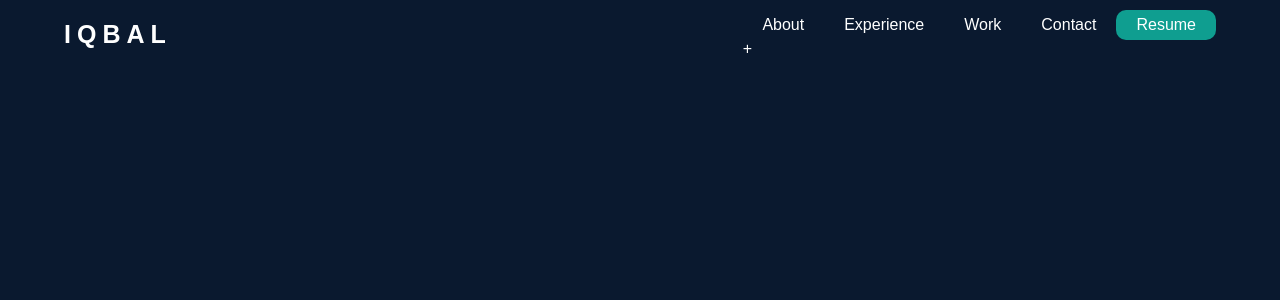
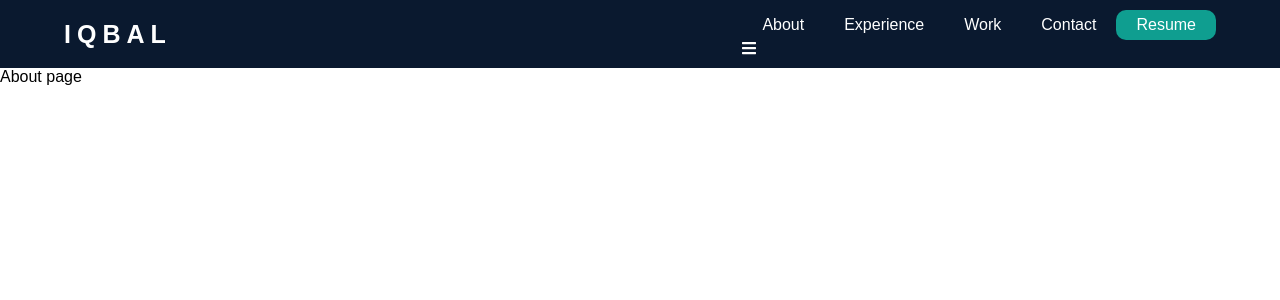
Before and after one commit to ikbalrazu/MyPortfolio, a React (Create React App) app: page / in a window 1280 px wide. Shown: the top 300 px of the page. Built offline with nearby package versions, Linux system fonts and the light colour scheme.

Commit message:
add route and working for header mobile responsive

```diff
--- a/package.json
+++ b/package.json
@@ -3,11 +3,15 @@
   "version": "0.1.0",
   "private": true,
   "dependencies": {
+    "@fortawesome/fontawesome-svg-core": "^1.2.36",
+    "@fortawesome/free-solid-svg-icons": "^5.15.4",
+    "@fortawesome/react-fontawesome": "^0.1.16",
     "@testing-library/jest-dom": "^5.14.1",
     "@testing-library/react": "^12.0.0",
     "@testing-library/user-event": "^13.2.1",
     "react": "^17.0.2",
     "react-dom": "^17.0.2",
+    "react-router-dom": "^6.2.1",
     "react-scripts": "5.0.0",
     "web-vitals": "^2.1.0"
   },
--- a/src/App.js
+++ b/src/App.js
@@ -1,9 +1,24 @@
 import './App.css';
 import Header from './components/Header';
+import {BrowserRouter,Routes,Route} from 'react-router-dom';
+import About from './components/About';
+import Contact from './components/Contact';
+import Experience from './components/Experience';
+import Work from './components/Work';
+import ErrorPage from './components/ErrorPage';
 
 function App() {
   return (
+    <BrowserRouter>
       <Header/>
+      <Routes>
+        <Route path="/" element={<About/>}/>
+        <Route path="/contact" element={<Contact/>}/>
+        <Route path="/experience" element={<Experience/>}/>
+        <Route path="/work" element={<Work/>}/>
+        <Route path="*" element={<ErrorPage/>}/>
+      </Routes>
+    </BrowserRouter>
   );
 }
 
--- /dev/null
+++ b/src/components/About.js
@@ -0,0 +1,8 @@
+
+import React from 'react';
+
+function About() {
+  return <div>About page</div>;
+}
+
+export default About;
--- /dev/null
+++ b/src/components/Contact.js
@@ -0,0 +1,7 @@
+import React from 'react';
+
+function Contact() {
+  return <div>Contact page</div>;
+}
+
+export default Contact;
--- /dev/null
+++ b/src/components/ErrorPage.js
@@ -0,0 +1,7 @@
+import React from 'react';
+
+function ErrorPage() {
+  return <div>ErrorPage page</div>;
+}
+
+export default ErrorPage;
--- /dev/null
+++ b/src/components/Experience.js
@@ -0,0 +1,12 @@
+import React, { useEffect } from 'react';
+
+const Experience = () => {
+
+    return (
+        <div>
+            this is experience page
+        </div>
+    )
+}
+
+export default Experience;
--- a/src/components/Header.js
+++ b/src/components/Header.js
@@ -1,5 +1,8 @@
 import '../styles/header.css';
 import React,{useState} from 'react';
+import {FontAwesomeIcon} from '@fortawesome/react-fontawesome';
+import {faBars,faTimes} from '@fortawesome/free-solid-svg-icons';
+import { Link } from 'react-router-dom';
 
 const Header = () =>{
 
@@ -16,15 +19,21 @@ const Header = () =>{
             </div>
             <div>
             <ul className="navbar_ul">
-                <li><a href="#">About</a></li>
-                <li><a href="#">Experience</a></li>
+                <li>
+                    <Link to="/">About</Link>
+                    {/* <a href="#">About</a> */}
+                </li>
+                <li>
+                    <Link to="/experience">Experience</Link>
+                    {/* <a href="#">Experience</a> */}
+                </li>
                 <li><a href="#">Work</a></li>
                 <li><a href="#">Contact</a></li>
                 <a href="#" className="btn">Resume</a>
             </ul>
             <div className='nav-icon' onClick={handleClick}>
-                <i className={click ? "#" : "+"}></i>
-                {click ? <i>#</i> : <i>+</i>}
+                {/* <i className={click ? "#" : "+"}></i> */}
+                {click ? <FontAwesomeIcon icon={faTimes}></FontAwesomeIcon> : <FontAwesomeIcon icon={faBars}></FontAwesomeIcon>}
             </div>
             </div>
 
--- /dev/null
+++ b/src/components/Work.js
@@ -0,0 +1,7 @@
+import React from 'react';
+
+function Work() {
+  return <div>Work page</div>;
+}
+
+export default Work;
--- a/src/styles/header.css
+++ b/src/styles/header.css
@@ -6,17 +6,19 @@
 }
 body{
     font-family: sans-serif;
-    color: white;
-    background-color: #0a192f;
+    /* color: rgb(255, 255, 255); */
+    /* background-color: #0a192f; */
 }
 a{
-    color: white;
+    color: rgb(255, 255, 255);
 }
 .navbar{
     display: flex;
     justify-content: space-between;
     padding: 10px 5%;
     align-items: center;
+    color: rgb(255, 255, 255);
+    background-color: #0a192f;
 }
 .logo{
     font-size: 25px;
```
Also changed, not shown: 2 other files (tests, documents, lock files or other folders).
